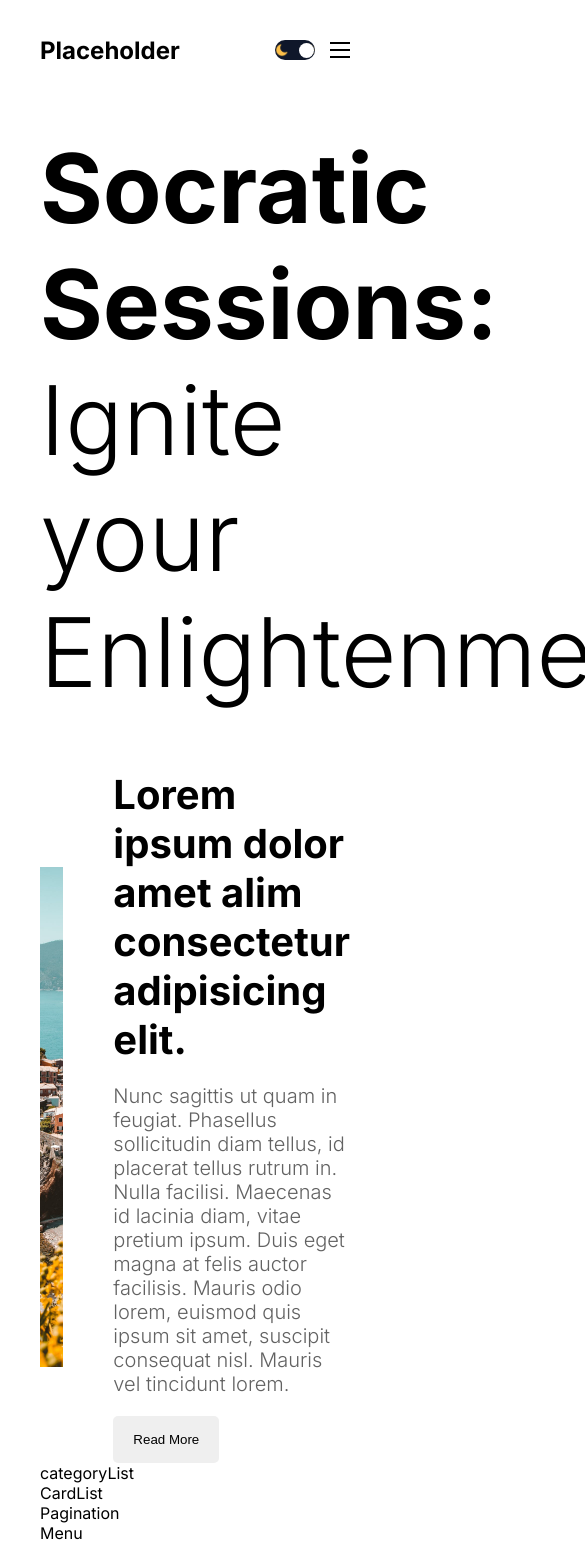
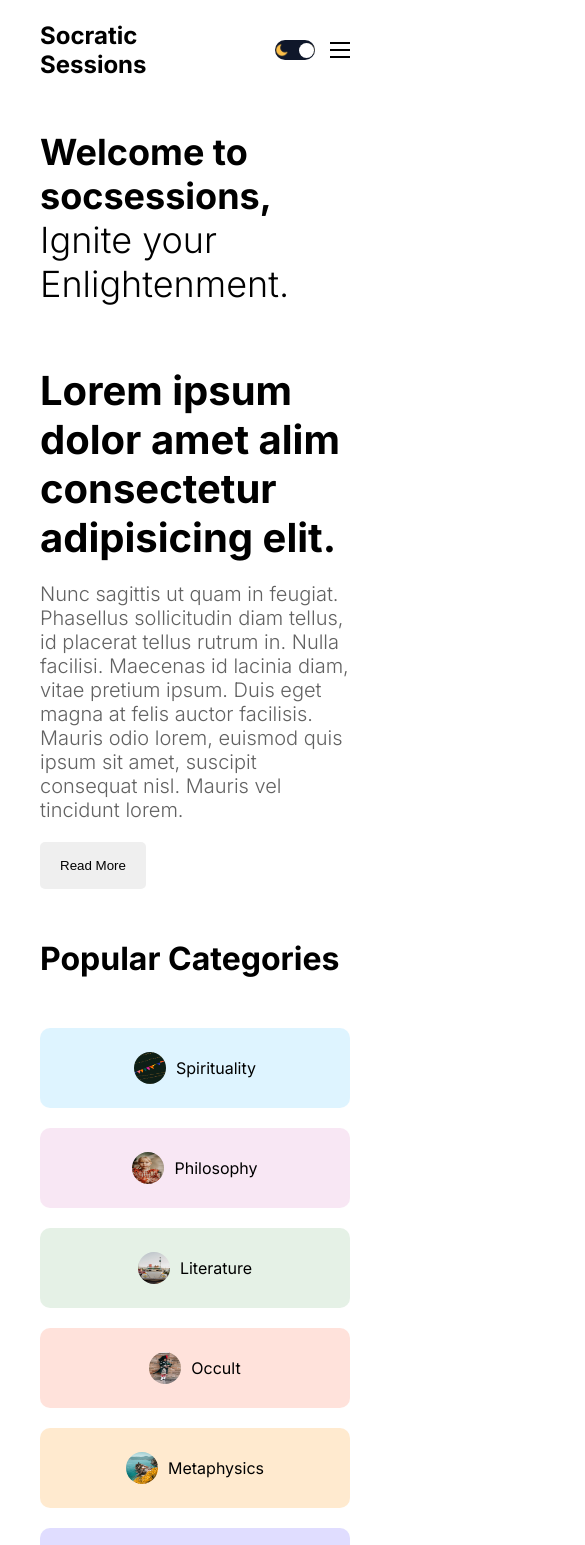
Before and after one commit to AaronTi30/blog-app, a Next.js app: page / in a window 390 px wide. Shown: the top 1545 px of the page, 585 px wide, since content can reach past the window. Built offline with nearby package versions, Linux system fonts and the light colour scheme.

Commit message:
feat: add responsive categories

```diff
--- a/src/components/categoryList /CategoryList.jsx
+++ b/src/components/categoryList /CategoryList.jsx
@@ -1,11 +1,94 @@
-import React from 'react'
-import styles from './categoryList.module.css'
-
+import React from "react";
+import styles from "./categoryList.module.css";
+import Link from "next/link";
+import Image from "next/image";
 
 const CategoryList = () => {
   return (
-    <div className={styles.container}>categoryList</div>
-  )
-}
+    <div className={styles.container}>
+      <h1 className={styles.title}>Popular Categories</h1>
+      <div className={styles.categories}>
+        <Link
+          href="/blog?cat=style"
+          className={`${styles.category} ${styles.spirituality}`}
+        >
+          <Image
+            src="/style.png"
+            alt=""
+            width={32}
+            height={32}
+            className={styles.image}
+          />
+          spirituality
+        </Link>
+        <Link
+          href="/blog?cat=style"
+          className={`${styles.category} ${styles.philosophy}`}
+        >
+          <Image
+            src="/fashion.png"
+            alt=""
+            width={32}
+            height={32}
+            className={styles.image}
+          />
+          philosophy
+        </Link>
+        <Link
+          href="/blog?cat=style"
+          className={`${styles.category} ${styles.literature}`}
+        >
+          <Image
+            src="/food.png"
+            alt=""
+            width={32}
+            height={32}
+            className={styles.image}
+          />
+          literature
+        </Link>
+        <Link
+          href="/blog?cat=style"
+          className={`${styles.category} ${styles.occult}`}
+        >
+          <Image
+            src="/travel.png"
+            alt=""
+            width={32}
+            height={32}
+            className={styles.image}
+          />
+          occult
+        </Link>
+        <Link
+          href="/blog?cat=style"
+          className={`${styles.category} ${styles.metaphysics}`}
+        >
+          <Image
+            src="/culture.png"
+            alt=""
+            width={32}
+            height={32}
+            className={styles.image}
+          />
+          metaphysics
+        </Link>
+        <Link
+          href="/blog?cat=style"
+          className={`${styles.category} ${styles.logic}`}
+        >
+          <Image
+            src="/coding.png"
+            alt=""
+            width={32}
+            height={32}
+            className={styles.image}
+          />
+          logic & ethics
+        </Link>
+      </div>
+    </div>
+  );
+};
 
-export default CategoryList
+export default CategoryList;
--- a/src/components/categoryList /categoryList.module.css
+++ b/src/components/categoryList /categoryList.module.css
@@ -1,3 +1,80 @@
 .container {
 
 }
+
+.title {
+    margin: 50px 0px;
+}
+
+.categories{
+    display: flex;
+    flex-wrap: wrap;
+    justify-content: space-between;
+    gap: 20px;
+}
+
+.category {
+    display: flex;
+    flex-wrap: wrap;
+    align-items: center;
+    gap: 10px;
+    text-transform: capitalize;
+    width: 15%;
+    height: 80px;
+    justify-content: center;
+    border-radius: 10px;
+}
+
+.category.spirituality {
+    background-color: #57c4ff31;
+}
+
+.category.philosophy {
+    background-color: #da85c731;
+}
+
+.category.literature {
+    background-color: #7fb88133;
+}
+
+.category.occult {
+    background-color: #ff795736;
+}
+
+.category.metaphysics {
+    background-color: #ffb04f45;
+}
+
+.category.logic {
+    background-color: #5e4fff31;
+}
+
+
+
+.image {
+    border-radius: 50%;
+}
+
+@media screen and (max-width:1280px) {
+    .category {
+        width: 20%;
+    }
+}
+
+@media screen and (max-width: 1024px) {
+    .category {
+        width: 25%;
+    }
+}
+
+@media screen and (max-width: 768px) {
+    .category {
+        width: 45%;
+    }
+}
+
+@media screen and (max-width:640px) {
+    .category {
+        width: 100%
+    }
+}
--- a/src/components/featured/Featured.jsx
+++ b/src/components/featured/Featured.jsx
@@ -6,7 +6,7 @@
   return (
     <div className={styles.container}>
       <h1 className={styles.title}>
-        <b>Socratic Sessions:</b> Ignite your Enlightenment.
+        <b>Welcome to socsessions,</b> Ignite your Enlightenment.
       </h1>
       <div className={styles.post}>
         <div className={styles.imgContainer}>
--- a/src/components/featured/featured.module.css
+++ b/src/components/featured/featured.module.css
@@ -47,3 +47,31 @@
     border-radius: 5px;
     width: max-content;
 }
+
+@media screen and (max-width:1280px) {
+    .title {
+        font-size: 72px;
+    }
+}
+
+@media screen and (max-width:1024px) {
+    .title {
+        font-size: 64px;
+    }
+
+    .imgContainer {
+        display: none;
+    }
+}
+
+@media screen and (max-width:768px) {
+    .title {
+        font-size: 48px;
+    }
+}
+
+@media screen and (max-width:640px) {
+    .title {
+        font-size: 36px;
+    }
+}
--- a/src/components/navbar/Navbar.jsx
+++ b/src/components/navbar/Navbar.jsx
@@ -14,7 +14,7 @@
         <Image src="/tiktok.png" alt="tiktok" width={24} height={24} />
         <Image src="/youtube.png" alt="youtube" width={24} height={24} />
       </div>
-      <div className={styles.logo}>Placeholder</div>
+      <div className={styles.logo}>Socratic Sessions</div>
       <div className={styles.links}>
         <ThemeToggle />
         <Link href="/" className={styles.link}>
```
